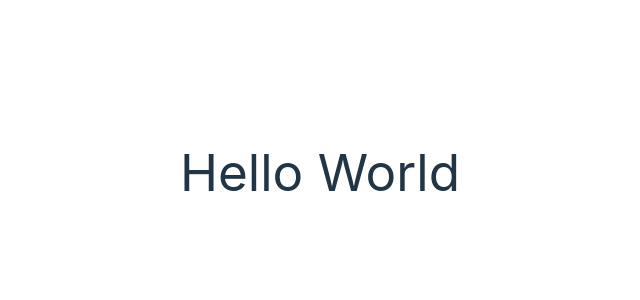
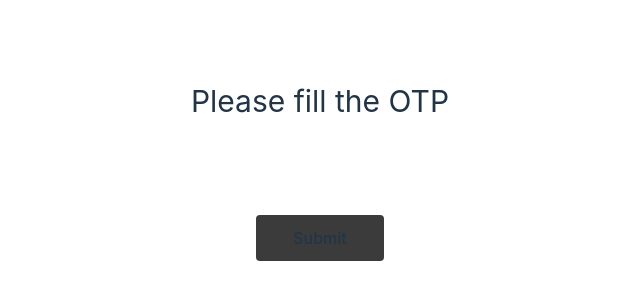
Before and after one commit to Shahadkariyambath/otp_react-vite_tailwind_formik, a React (Vite) app: page / in a window 1280 px wide. Shown: the part 228-528 px from the top of the page, without its empty margins (320-960 px from the left). Built offline with nearby package versions, Linux system fonts and the light colour scheme.

Commit message:
added form tag and gave necessary CSS style using tailwind

```diff
--- a/src/App.jsx
+++ b/src/App.jsx
@@ -2,12 +2,31 @@ import { useState } from "react";
 import "./App.css";
 
 function App() {
-  const [count, setCount] = useState(0);
+  const inputOtp = () => {
+    return (
+      <input
+        maxLength="1"
+        type="text"
+        className="w-16 h-12 rounded-md mr-3 text-center text-xl"
+      />
+    );
+  };
 
   return (
-    <div>
-      <h1>Hello World</h1>
-    </div>
+    <form action="">
+      <h3 className="text-3xl mb-8">Please fill the OTP</h3>
+      <div>
+        {inputOtp()}
+        {inputOtp()}
+        {inputOtp()}
+        {inputOtp()}
+        {inputOtp()}
+        {inputOtp()}
+      </div>
+      <button className="mt-4 w-32 border border-solid bg-[#3b3b3b] rounded hover:bg-[#252525] hover:border-[#3b3b3b]">
+        Submit
+      </button>
+    </form>
   );
 }
 
```
